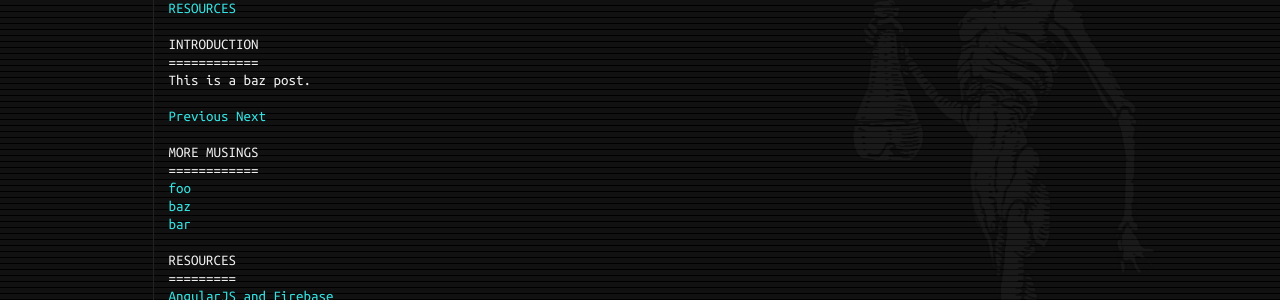
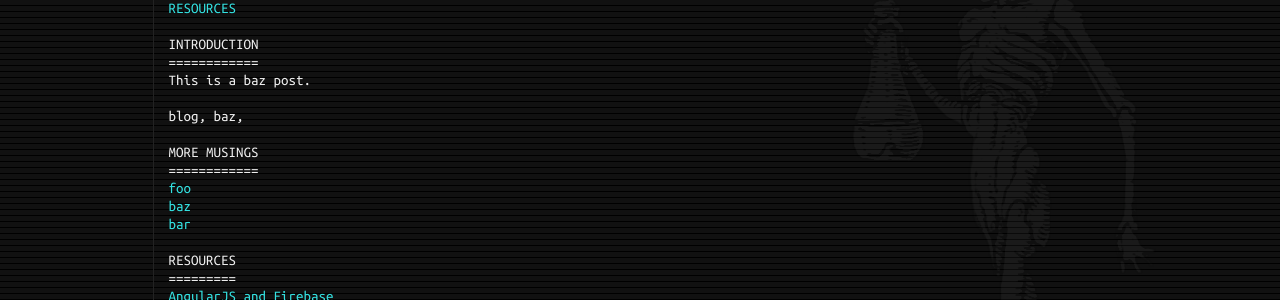
Before and after one commit to natemow/natemow.github.io, a Jekyll site: the page built from _posts/2015-08-29-baz.md, in a window 1280 px wide. Shown: the part 180-480 px from the top of the page. Built offline with Jekyll 4.4.1, drawn with Linux system fonts in a browser that asks for light colours; nearby versions of some CDN libraries.

Commit message:
Added test blog stuff.

```diff
--- a/_layouts/default.html
+++ b/_layouts/default.html
@@ -14,10 +14,11 @@
 
         {% if page.tags.first == "blog" %}
 
-        <p>{% if page.previous != nil %}<a href="{{ page.previous.url }}">Previous</a>{% endif %} {% if page.next != nil %}<a href="{{ page.next.url }}">Next</a>{% endif %}</p>
+        <p>{% for t in page.tags %}{{ if t != 'blog' }}{{ t }}{{ if t != page.tags.last }}, {{ endif }}{{ endif }}{% endfor %}</p>
 
-        <h2>More musings</h2>
+          <h2>More musings</h2>
           {% include nav-blog.html %}
+
         {% endif %}
 
         {% if page.url != '/' %}<h2>Resources</h2>{% endif %}
```
